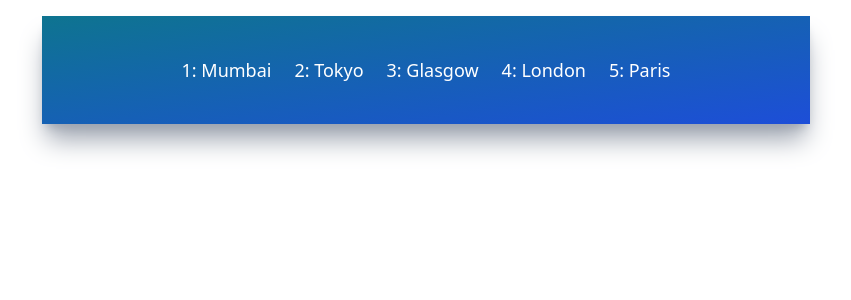
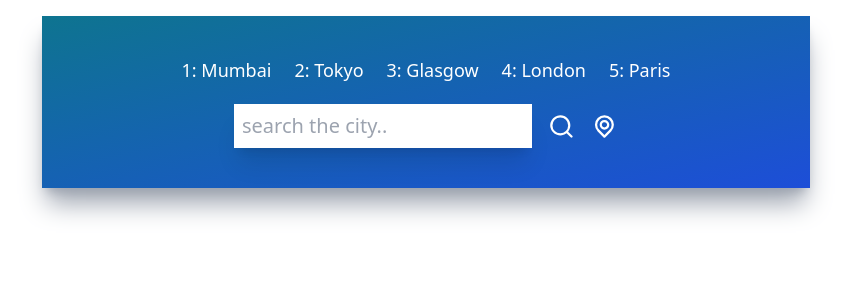
Before and after one commit to shashwat128/Practise-Reactjs, a React (Create React App) app in the folder Project2 - weather-app/weather-app/: page / in a window 1280 px wide. Shown: the top 300 px of the page, without its empty margins (214-1065 px from the left). Built offline with nearby package versions, Linux system fonts and the light colour scheme.

Commit message:
Search bar

```diff
--- a/Project2 - weather-app/weather-app/src/App.js
+++ b/Project2 - weather-app/weather-app/src/App.js
@@ -3,11 +3,13 @@
 import "./App.css";
 import UilReact from "@iconscout/react-unicons/icons/uil-react";
 import TopButtons from "./components/TopButtons";
+import Inputs from "./components/Inputs";
 
 function App() {
   return (
     <div className="mx-auto max-w-screen-md mt-4 py-5 px-32 bg-gradient-to-br from-cyan-700 to-blue-700 h-fit shadow-xl shadow-gray-400">
       <TopButtons />
+      <Inputs />
     </div>
   );
 }
--- /dev/null
+++ b/Project2 - weather-app/weather-app/src/components/Inputs.jsx
@@ -0,0 +1,26 @@
+import React from "react";
+import { UilSearch, UilLocationPoint } from "@iconscout/react-unicons";
+
+function Inputs() {
+  return (
+    <div className="flex flex-row justify-center my-5">
+      <div className="flex flex-row w-3/4 items-center space-x-4">
+        <input
+          type="text"
+          placeholder="search the city.."
+          className="text-xl font-light p-2 w-full shadow-xl focus:outline-none capitalize placeholder:lowercase"
+        />
+        <UilSearch
+          size={35}
+          className="text-white cursor-pointer transition ease-out hover:scale-125"
+        />
+        <UilLocationPoint
+          size={35}
+          className="text-white cursor-pointer transition ease-out hover:scale-125"
+        />
+      </div>
+    </div>
+  );
+}
+
+export default Inputs;
```
